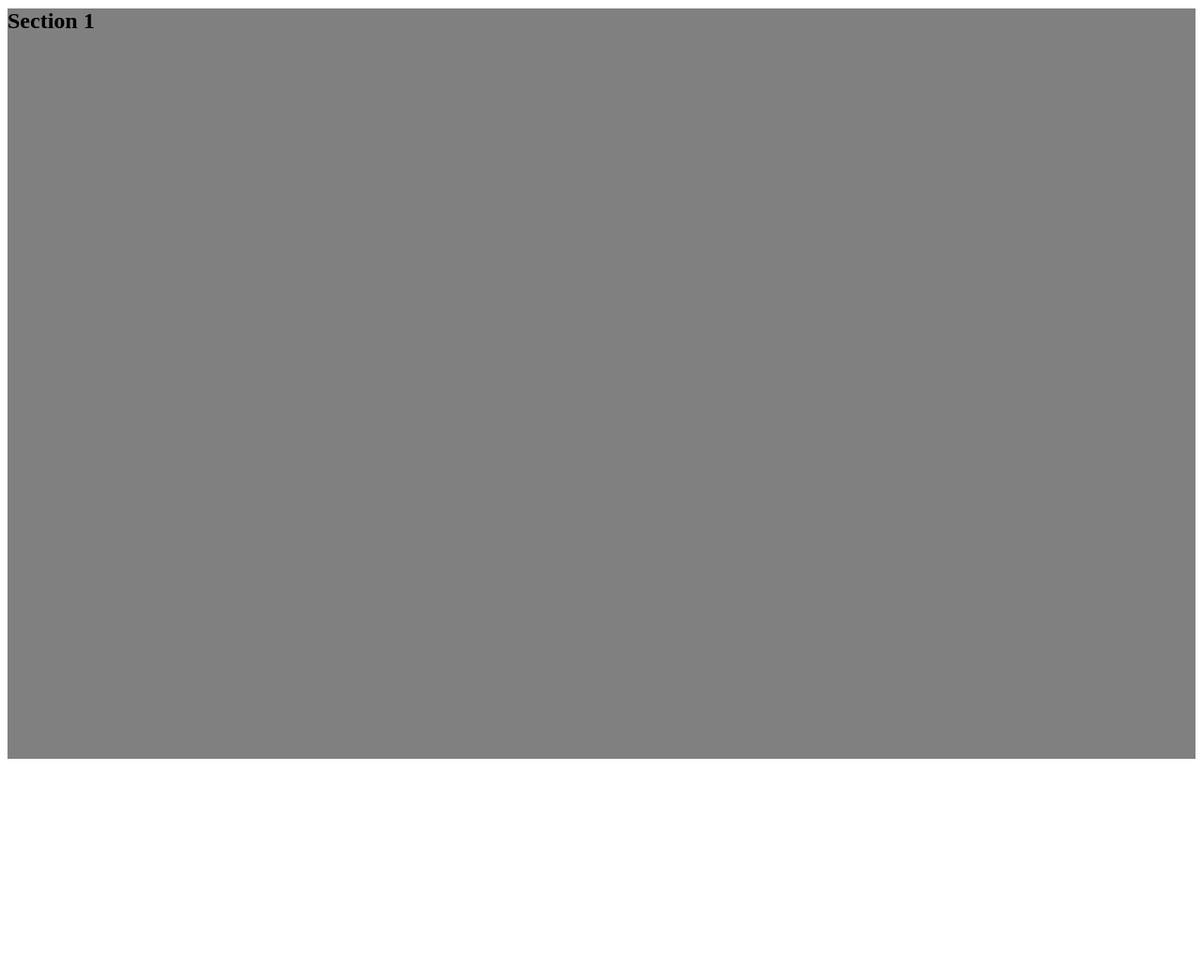
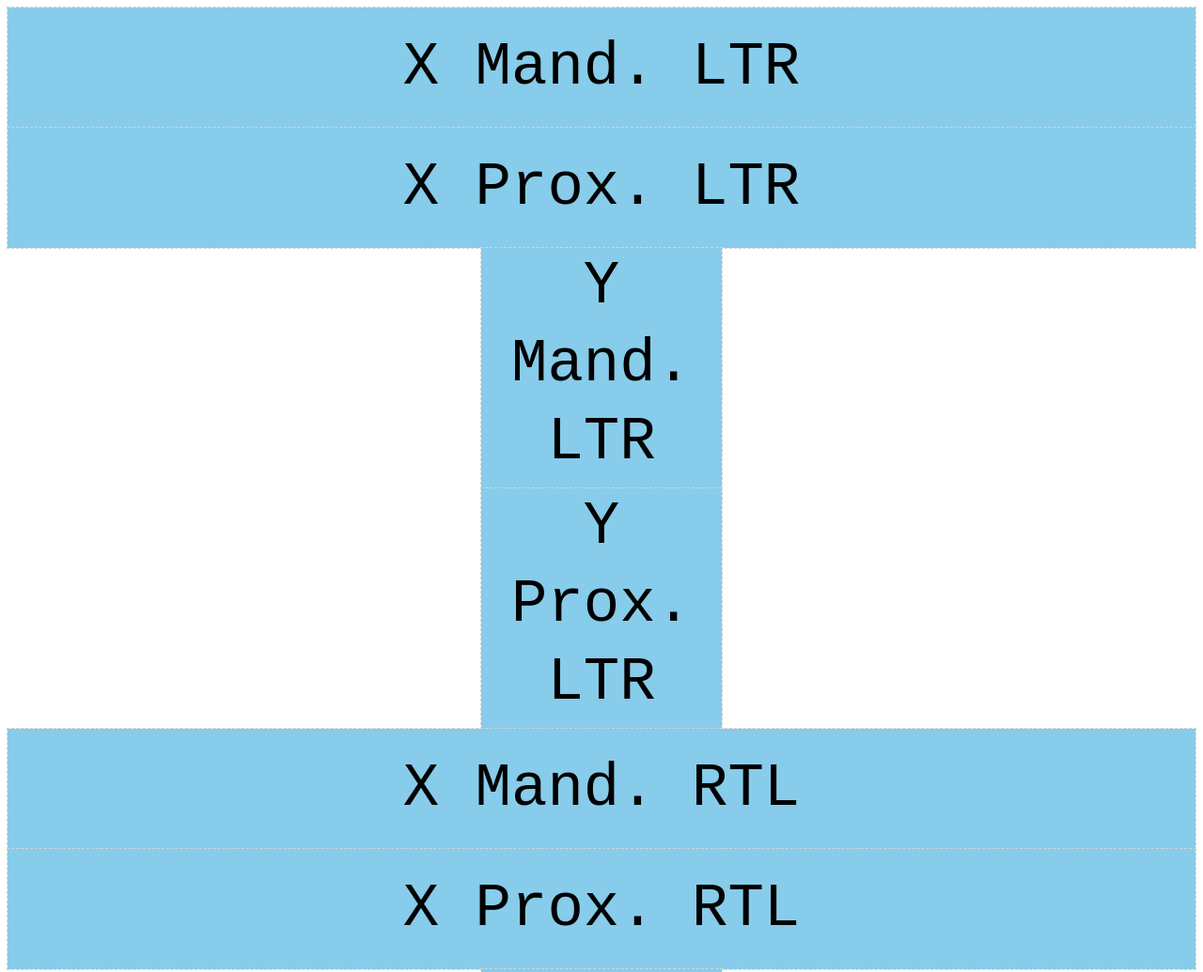
Before and after one commit to dominik-billensteiner/scroll-snap, a plain HTML site: page index.html in a window 1280 px wide. Shown: the top 1035 px of the page at 94% size. Before the commit the page ends 816 px from the top, so only its background shows below. Drawn offline with Linux system fonts and the light colour scheme.

Commit message:
Implemented examples

```diff
--- a/index.html
+++ b/index.html
@@ -7,19 +7,70 @@
     <title>Scroll Snap</title>
   </head>
   <body>
-    <div class="scroll-container">
-      <section>
-        <h2>Section 1</h2>
-      </section>
-      <section>
-        <h2>Section 2</h2>
-      </section>
-      <section>
-        <h2>Section 3</h2>
-      </section>
-      <section>
-        <h2>Section 4</h2>
-      </section>
+    <div class="holster">
+      <div class="container x mandatory-scroll-snapping" dir="ltr">
+        <div>X Mand. LTR</div>
+        <div>2</div>
+        <div>3</div>
+        <div>4</div>
+        <div>5</div>
+      </div>
+
+      <div class="container x proximity-scroll-snapping" dir="ltr">
+        <div>X Prox. LTR</div>
+        <div>2</div>
+        <div>3</div>
+        <div>4</div>
+        <div>5</div>
+      </div>
+
+      <div class="container y mandatory-scroll-snapping" dir="ltr">
+        <div>Y Mand. LTR</div>
+        <div>2</div>
+        <div>3</div>
+        <div>4</div>
+        <div>5</div>
+      </div>
+
+      <div class="container y proximity-scroll-snapping" dir="ltr">
+        <div>Y Prox. LTR</div>
+        <div>2</div>
+        <div>3</div>
+        <div>4</div>
+        <div>5</div>
+      </div>
+
+      <div class="container x mandatory-scroll-snapping" dir="rtl">
+        <div>X Mand. RTL</div>
+        <div>2</div>
+        <div>3</div>
+        <div>4</div>
+        <div>5</div>
+      </div>
+
+      <div class="container x proximity-scroll-snapping" dir="rtl">
+        <div>X Prox. RTL</div>
+        <div>2</div>
+        <div>3</div>
+        <div>4</div>
+        <div>5</div>
+      </div>
+
+      <div class="container y mandatory-scroll-snapping" dir="rtl">
+        <div>Y Mand. RTL</div>
+        <div>2</div>
+        <div>3</div>
+        <div>4</div>
+        <div>5</div>
+      </div>
+
+      <div class="container y proximity-scroll-snapping" dir="rtl">
+        <div>Y Prox. RTL</div>
+        <div>2</div>
+        <div>3</div>
+        <div>4</div>
+        <div>5</div>
+      </div>
     </div>
   </body>
 </html>
--- a/styles.css
+++ b/styles.css
@@ -1,11 +1,81 @@
-.scroll-container {
-  height: 100vh;
-  overflow-y: scroll;
+/* setup */
+html,
+body,
+.holster {
+  height: 100%;
+}
+.holster {
+  display: flex;
+  align-items: center;
+  justify-content: space-between;
+  flex-flow: column nowrap;
+  font-family: monospace;
+}
+
+.container {
+  display: flex;
+  overflow: auto;
+  outline: 1px dashed lightgray;
+  flex: none;
+}
+
+.container.x {
+  width: 100%;
+  height: 128px;
+  flex-flow: row nowrap;
+}
+
+.container.y {
+  width: 256px;
+  height: 256px;
+  flex-flow: column nowrap;
+}
+/* scroll-snap */
+.x.mandatory-scroll-snapping {
+  scroll-snap-type: x mandatory;
+}
+
+.y.mandatory-scroll-snapping {
   scroll-snap-type: y mandatory;
 }
 
-section {
-  height: 100vh;
+.x.proximity-scroll-snapping {
+  scroll-snap-type: x proximity;
+}
+
+.y.proximity-scroll-snapping {
+  scroll-snap-type: y proximity;
+}
+
+.container > div {
+  text-align: center;
   scroll-snap-align: center;
-  background-color: grey;
+  flex: none;
 }
+
+.x.container > div {
+  line-height: 128px;
+  font-size: 64px;
+  width: 100%;
+  height: 128px;
+}
+
+.y.container > div {
+  line-height: 256px;
+  font-size: 128px;
+  width: 256px;
+  height: 100%;
+}
+/* appearance fixes */
+.y.container > div:first-child {
+  line-height: 1.3;
+  font-size: 64px;
+}
+/* coloration */
+.container > div:nth-child(even) {
+  background-color: #87ea87;
+}
+
+.container > div:nth-child(odd) {
+  background-color: #87ccea;
+}
```
Also changed, not shown: README.md.
